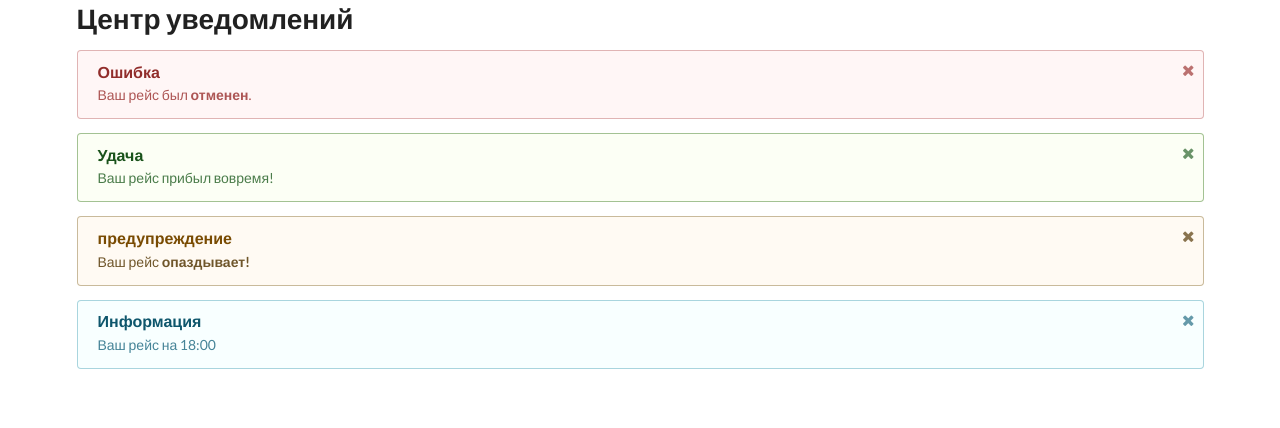
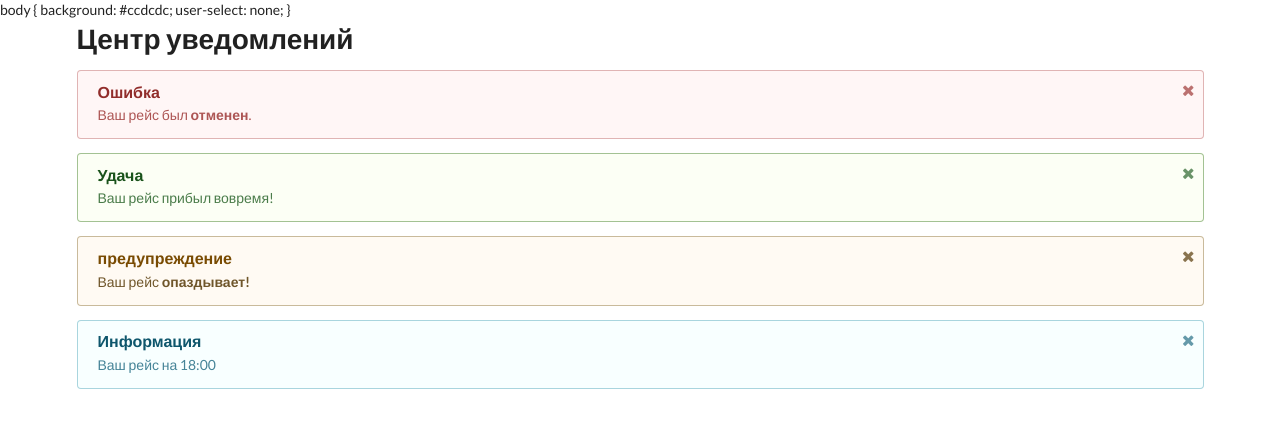
Before and after one commit to CryS1x/Level-3.Fundamentals-ofVce.js-components, a plain HTML site: page 5 (2).html in a window 1280 px wide. Drawn offline with nearby package versions, Linux system fonts and the light colour scheme.

Commit message:
Update 5 (2).html

```diff
--- a/5 (2).html
+++ b/5 (2).html
@@ -4,7 +4,10 @@
   <link rel="stylesheet" href="https://cdnjs.cloudflare.com/ajax/libs/semantic-ui/2.4.1/semantic.min.css">
 </head>
 <body>
-
+  body {
+    background: #ccdcdc;
+    user-select: none;
+  }
   <div id="app" class="ui container">
     <h1>Центр уведомлений</h1>
 
```
